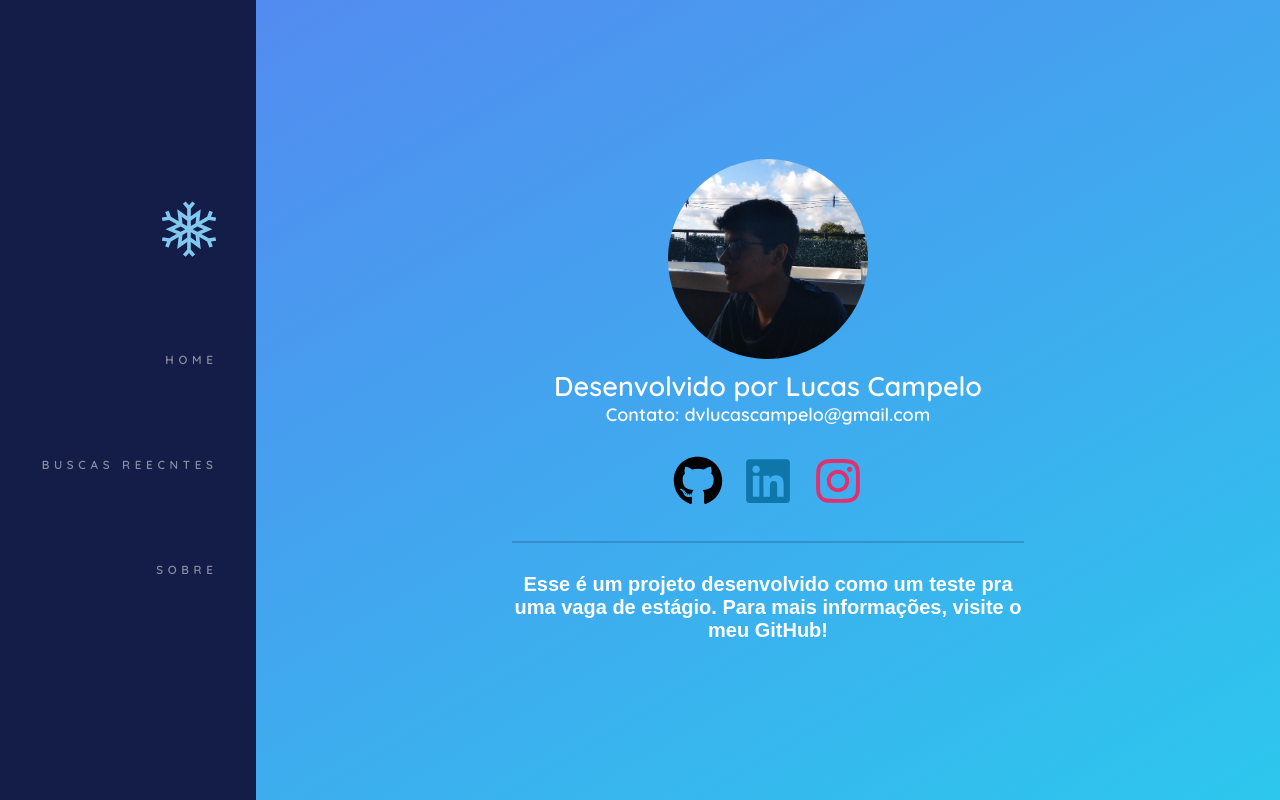
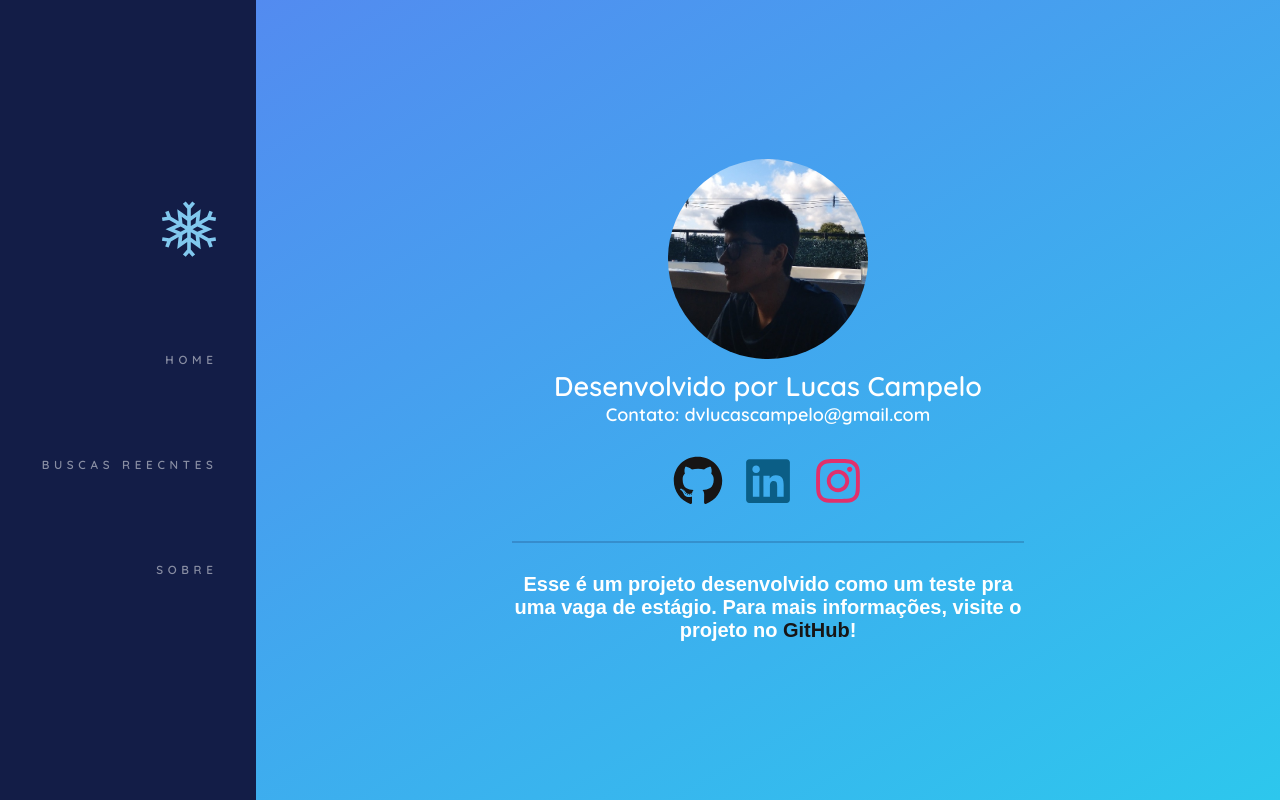
Before and after one commit to dlucascampelo/weatherApp, a React (Create React App) app: page /about in a window 1280 px wide. Built offline with nearby package versions, Linux system fonts and the light colour scheme.

Commit message:
update in about page

```diff
--- a/src/pages/About.js
+++ b/src/pages/About.js
@@ -23,14 +23,14 @@ const About = () => {
                 target="_blank"
                 rel="noopener noreferrer"
               >
-                <FaGithub size={50} color="#000" />
+                <FaGithub size={50} color="#171515" />
               </a>
               <a
                 href="https://www.linkedin.com/in/lucas-campelo-858562186/"
                 target="_blank"
                 rel="noopener noreferrer"
               >
-                <FaLinkedin size={50} color="#0e76a8" />
+                <FaLinkedin size={50} color="#0b5e86" />
               </a>
               <a
                 href="https://www.instagram.com/dlucascampelo/"
@@ -45,7 +45,16 @@ const About = () => {
               <span>
                 <hr />
                 Esse é um projeto desenvolvido como um teste pra uma vaga de
-                estágio. Para mais informações, visite o meu GitHub!
+                estágio. Para mais informações, visite o projeto no{" "}
+                <a
+                  id="gitlink"
+                  target="_blank"
+                  rel="noopener noreferrer"
+                  href=" https://github.com/dlucascampelo/weatherApp"
+                >
+                  GitHub
+                </a>
+                !
               </span>
             </div>
           </div>
--- a/src/styles/about.css
+++ b/src/styles/about.css
@@ -45,3 +45,7 @@
 
   font: bold 20px Nunito, sans-serif;
 }
+#gitlink {
+  text-decoration: none;
+  color: #171515;
+}
```
